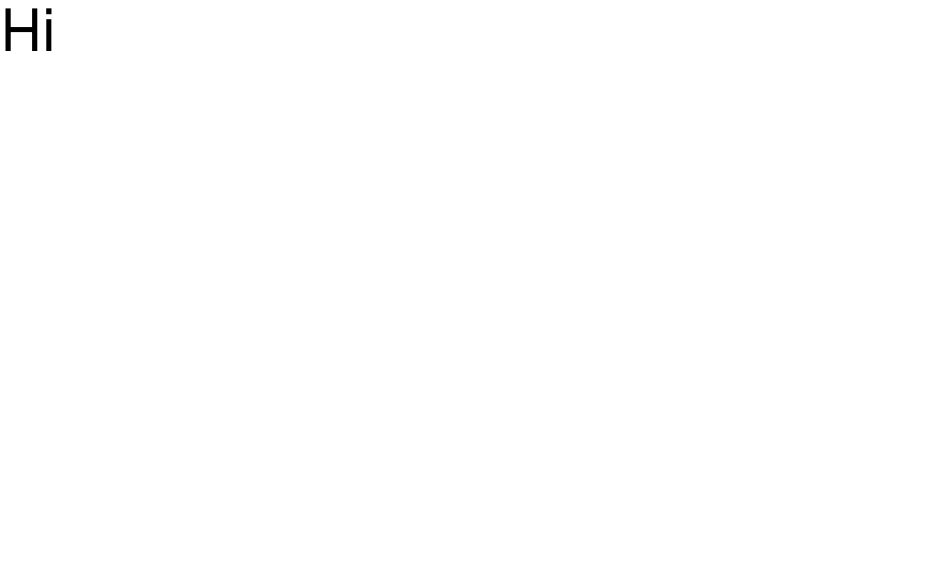
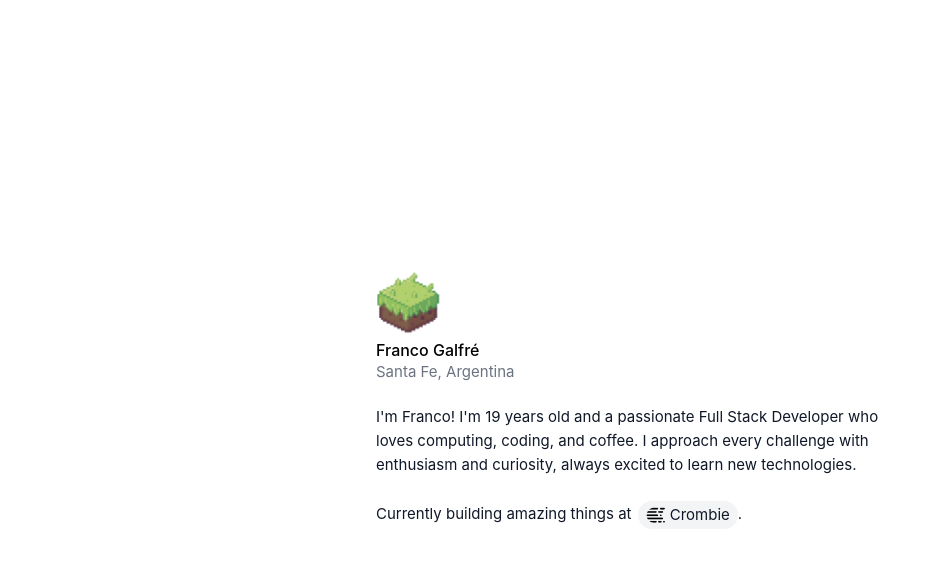
Before and after one commit to francogalfre/portfolio, an Astro site: page / in a window 1280 px wide. Shown: the whole page, without its empty margins (0-936 px from the left). Built offline with nearby package versions, Linux system fonts and the light colour scheme; Astro itself is replaced by a stand-in of ours.

Commit message:
feat(hero): :sparkles: implement hero/home section

```diff
--- a/package.json
+++ b/package.json
@@ -24,6 +24,7 @@
     "tailwindcss": "^4.2.1"
   },
   "devDependencies": {
-    "@biomejs/biome": "^2.4.6"
+    "@biomejs/biome": "^2.4.6",
+    "@tailwindcss/typography": "^0.5.19"
   }
 }
--- /dev/null
+++ b/src/components/company-badge.astro
@@ -0,0 +1,8 @@
+---
+import CompanyLogo from "@/assets/logo-crombie.png"
+---
+
+<a href="https://crombie.dev/" target="_blank" class="inline-flex items-center gap-1 bg-gray-100 px-2 py-0.5 rounded-full align-middle ml-0.5">
+    <img src={CompanyLogo.src} alt="Crombie Logo" class="w-5 brightness-0">
+    Crombie
+</a>
--- /dev/null
+++ b/src/components/sections/about.astro
@@ -0,0 +1,33 @@
+---
+import Gif from "@/assets/hero-gif.gif"
+import CompanyBadge from "@/components/company-badge.astro"
+
+const birthYear = 2007
+const birthMonth = 2
+const birthDay = 22
+
+const today = new Date()
+const currentYear = today.getFullYear()
+const birthdayThisYear = new Date(currentYear, birthMonth - 1, birthDay)
+
+const age = today >= birthdayThisYear
+  ? currentYear - birthYear
+  : currentYear - birthYear - 1
+---
+
+<section class="opacity-0 animate-fade-in">
+  <img src={Gif.src} alt="Land with grass cube pixel art style" class="w-14 sm:w-16 mb-2 opacity-0 animate-fade-in">
+
+  <div class="flex flex-col gap-6">
+    <div class="space-y-1.5 opacity-0 animate-fade-in">
+      <h1 class="text-[15px] sm:text-[16px] font-[450] text-black leading-[90%]">Franco Galfré</h1>
+      <p class="text-sm sm:text-[15px] text-secondary mt-0.5 leading-[120%]">Santa Fe, Argentina</p>
+    </div>
+
+    <p class="text-sm sm:text-[15px] font-normal text-gray-900 leading-[160%] opacity-0 animate-fade-in" >
+      I'm Franco! I'm {age} years old and a passionate Full Stack Developer who loves computing, coding, and coffee. I approach every challenge with enthusiasm and curiosity, always excited to learn new technologies.
+      <br /><br />
+      Currently building amazing things at <CompanyBadge />.
+    </p>
+  </div>
+</section>
--- a/src/layout/base.astro
+++ b/src/layouts/base.astro
@@ -1,5 +1,5 @@
 ---
-import "../styles/global.css";
+import "@/styles/global.css";
 ---
 
 <html lang="es">
@@ -15,7 +15,7 @@ import "../styles/global.css";
     <title>Franco Galfré</title>
   </head>
   <body>
-    <main>
+    <main class="max-w-xl w-full px-6 h-screen flex mx-auto items-center">
       <slot />
     </main>
   </body>
--- a/src/pages/index.astro
+++ b/src/pages/index.astro
@@ -1,7 +1,8 @@
 ---
-import BaseLayout from "../layout/base.astro";
+import BaseLayout from "@/layouts/base.astro";
+import About from "@/components/sections/about.astro";
 ---
 
 <BaseLayout>
-  <h1 class="text-6xl">Hi</h1>
+  <About />
 </BaseLayout>
--- a/src/styles/global.css
+++ b/src/styles/global.css
@@ -1,11 +1,23 @@
+@import url('https://fonts.googleapis.com/css2?family=Geist:wght@100..900&display=swap');
+
 @import "tailwindcss";
+@plugin "@tailwindcss/typography";
+
 
 @theme {
   --font-geist: "Geist", sans-serif;
+  --color-secondary: #6b7280;
+  --color-secondary-foreground: #1f2937;
+  --animate-fade-in: fade-in 0.4s ease-out forwards;
+}
+
+@keyframes fade-in {
+  from { opacity: 0; }
+  to { opacity: 1; }
 }
 
 @layer base {
   body {
-    font-family: var(--font-geist);
+    font-family: -apple-system, BlinkMacSystemFont, 'Segoe UI', Roboto, Oxygen, Ubuntu, Cantarell, 'Open Sans', 'Helvetica Neue', sans-serif;
   }
 }
```
Also changed, not shown: pnpm-lock.yaml, src/assets/hero-gif.gif (added), src/assets/logo-crombie.png (added).
